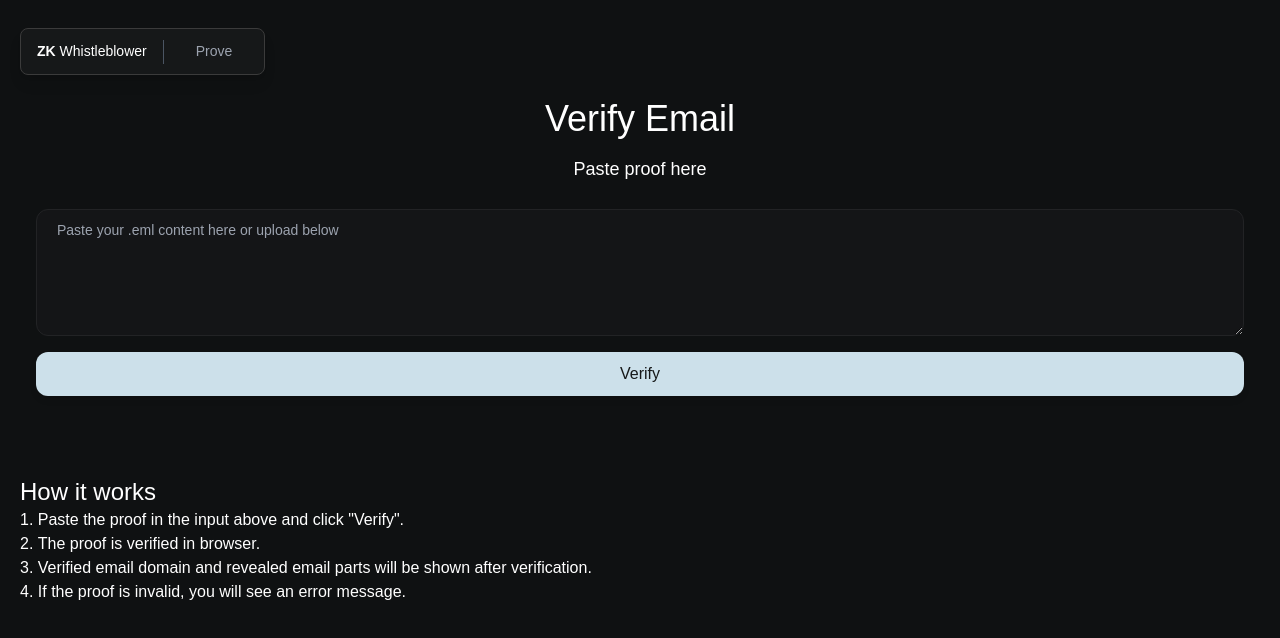
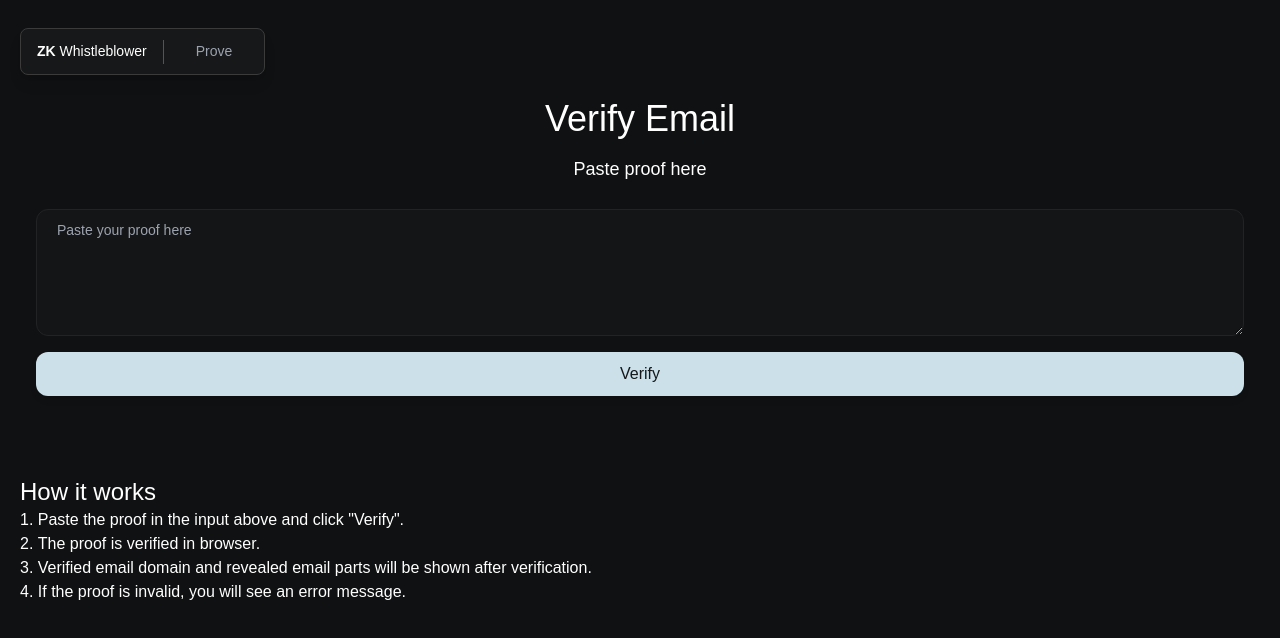
Before and after one commit to Eeshau/email-mask-ui-new, a Next.js app: page /verify in a window 1280 px wide. Shown: the top 638 px of the page. Built offline with nearby package versions, Linux system fonts and the light colour scheme; a web font is replaced by a local one.

Commit message:
changed input default text

```diff
--- a/app/verify/page.tsx
+++ b/app/verify/page.tsx
@@ -150,7 +150,7 @@ export default function Verify() {
                   value={proof}
                   onChange={(e) => setProof(e.target.value)}
                   rows={5}
-                  placeholder="Paste your .eml content here or upload below"
+                  placeholder="Paste your proof here"
                   className="textarea-floating px-[20px] py-[10px] mt-[10px] text-[10px] sm:text-[14px]"
                 />
                 <button className="buttonLight w-full" onClick={analyzeProof}>Verify</button>
```
